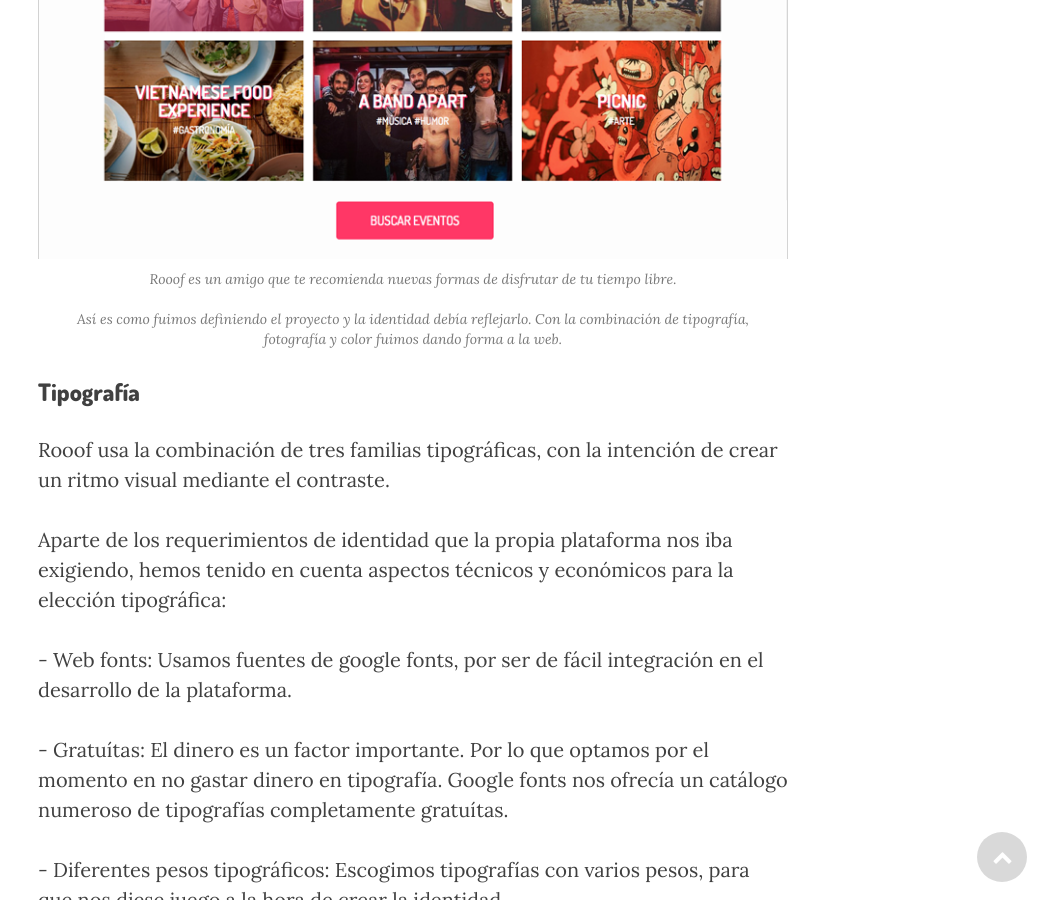
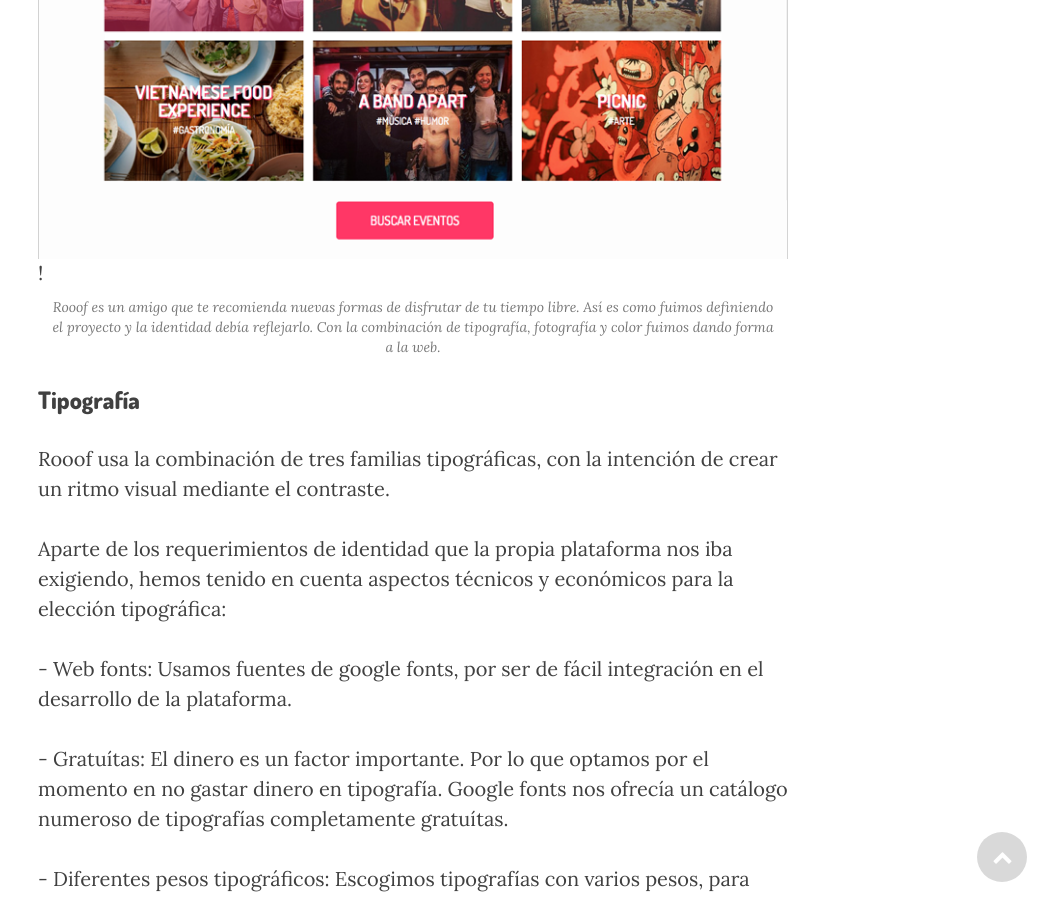
Before and after one commit to Rooof-Project/memoria, a Jekyll site: the page built from _posts/2015-04-12-Diseno.markdown, in a window 1280 px wide and 900 px high, scrolled down 1710 px. Shown: the whole window, without its empty margins (227-1280 px from the left). Built offline with Jekyll 4.4.1, drawn with Linux system fonts in a browser that asks for light colours; nearby versions of some CDN libraries.

Commit message:
Updated 2015-04-12-Diseno.markdown

```diff
--- a/_posts/2015-04-12-Diseno.markdown
+++ b/_posts/2015-04-12-Diseno.markdown
@@ -5,6 +5,7 @@ subtitle: because they lacked opposable thumbs and the brainpower to build a spa
 "header-img": "img/post-bg-01.jpg"
 published: true
 ---
+
 
 
 
@@ -26,10 +27,10 @@ Al trabajar por releases, y tener un tiempo limitado para abarcar todos los aspe
 <h2 class="section-heading">Elementos de la identidad</h2>
 
 
-<img src="{{ site.baseurl }}/img/layout-1.png" alt="Pagina de Rooof">
+<img src="{{ site.baseurl }}/img/layout-1.png" alt="Pagina de Rooof">!
 
-<span class="caption text-muted">Rooof es un amigo que te recomienda nuevas formas de disfrutar de tu tiempo libre.</span>
-<span class="caption text-muted">Así es como fuimos definiendo el proyecto y la identidad debía reflejarlo.
+
+<span class="caption text-muted">Rooof es un amigo que te recomienda nuevas formas de disfrutar de tu tiempo libre. Así es como fuimos definiendo el proyecto y la identidad debía reflejarlo.
 Con la combinación de tipografía, fotografía y color fuimos dando forma a la web.</span>
 
 <h3>Tipografía</h3>
```
